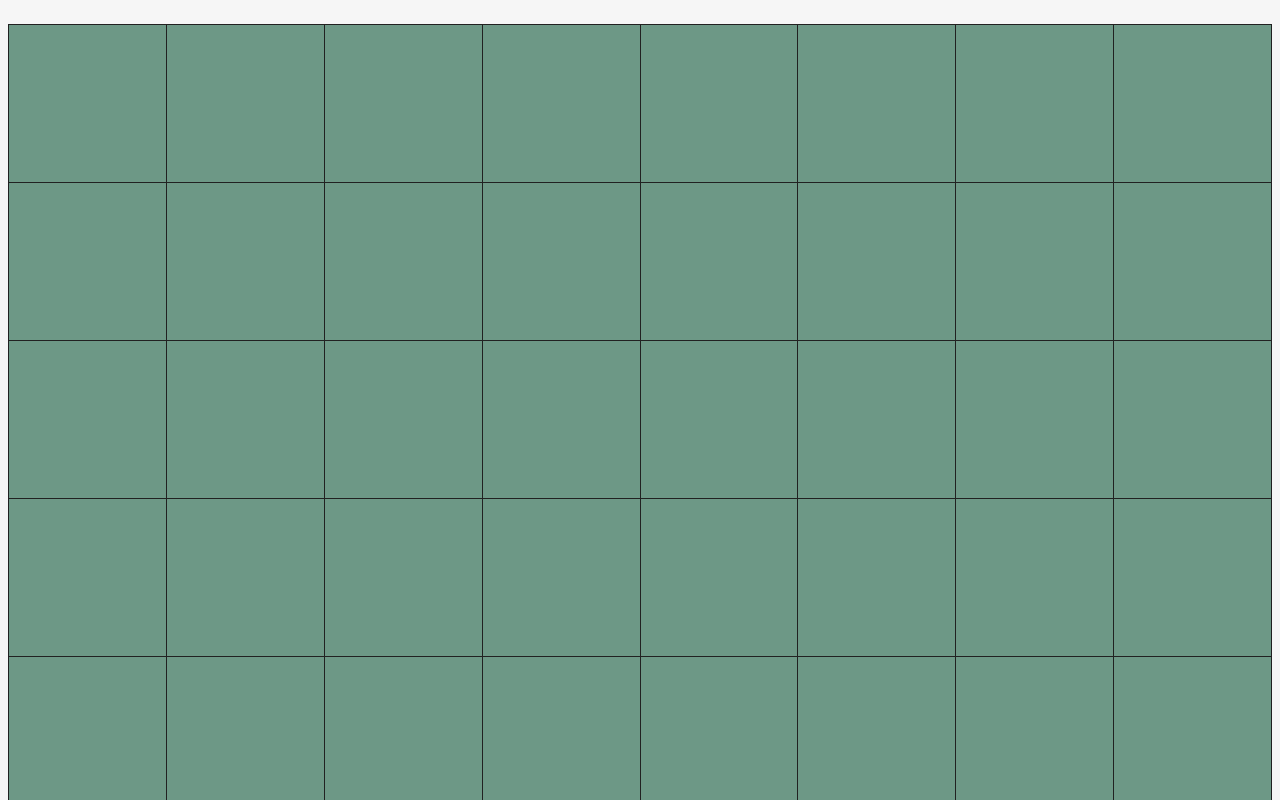
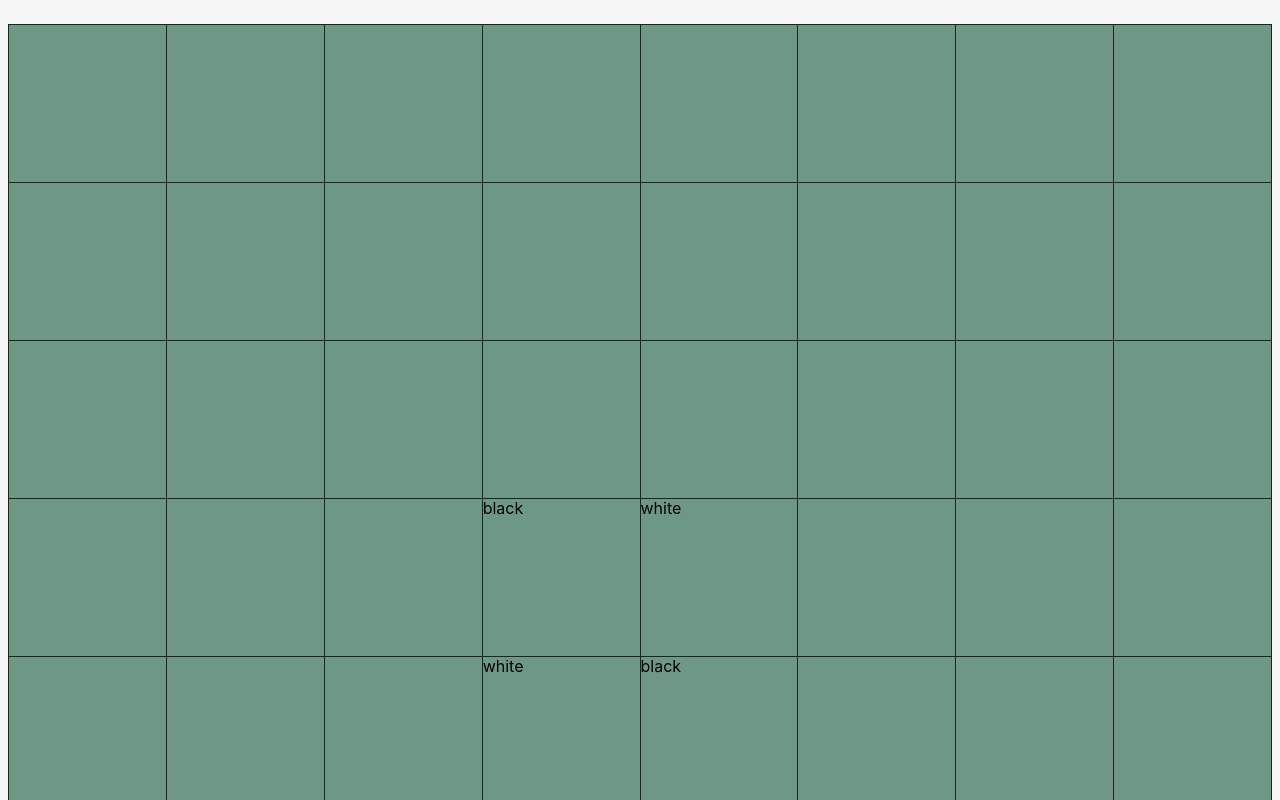
Before and after one commit to sakamuuy/othello-react, a React (Create React App) app: page / in a window 1280 px wide. Shown: the top 800 px of the page. Built offline with nearby package versions, Linux system fonts and the light colour scheme.

Commit message:
add game init

```diff
--- a/src/components/Board/Board.tsx
+++ b/src/components/Board/Board.tsx
@@ -1,14 +1,18 @@
-import { Square } from '../Square'
+import { Square, Props as SquareProps } from '../Square'
 import './index.css'
 
-const arr8len = Array(8).fill(0)
-export const Presentation = () => {
+export type Props = {
+  squarePropsArr: SquareProps[][],
+  currentPlayer: SquareProps['player']
+}
+
+export const Presentation = ({ squarePropsArr, currentPlayer }: Props) => {
   return (
     <div className="board">
-      {arr8len.map((_, i) => (
+      {squarePropsArr.map((row, i) => (
         <div key={`row:${i}`} className='board__row'>
-          {arr8len.map((_, j) => (
-            <Square key={`row:${i}-col:${j}`} />
+          {row.map((state, j) => (
+            <Square key={`row:${i}-col:${j}`} isSet={state.isSet} player={state.player} />
           ))}
         </div>
       ))}
--- a/src/components/Board/index.tsx
+++ b/src/components/Board/index.tsx
@@ -1,5 +1,7 @@
 import { Presentation } from "./Board"
+import { useBoard } from "./useBoard"
 
 export const Board = () => {
-  return <Presentation />
+  const props = useBoard()
+  return <Presentation {...props} />
 }
--- /dev/null
+++ b/src/components/Board/useBoard.ts
@@ -0,0 +1,34 @@
+import { useEffect, useState } from "react"
+import { Props } from './Board'
+
+const arr8 = Array(8).fill(0)
+export const useBoard = (): Props => {
+  const [currentPlayer, setCurrentPlayer] = useState<Props['currentPlayer']>('Player1')
+  const [squarePropsArr, setSquarePropsArr] = useState<Props['squarePropsArr']>(arr8.map(() => arr8.map(() => ({isSet: false}))))
+
+  useEffect(() => {
+    setSquarePropsArr(() => (
+      squarePropsArr.map((row,i) => (
+        row.map((s, j) => {
+          if ((i === 3 && j === 3) || (i === 4 && j === 4)) {
+            return {
+              isSet: true,
+              player: 'Player1'
+            }
+          } else if ((i === 3 && j === 4) || (i === 4 && j === 3)) {
+            return {
+              isSet: true,
+              player: 'Player2'
+            }
+          }
+          return s
+        })
+      ))
+    ))
+  }, [])
+
+  return {
+    squarePropsArr,
+    currentPlayer
+  }
+}
--- /dev/null
+++ b/src/components/Square/Square.tsx
@@ -0,0 +1,10 @@
+import type { Props } from '.'
+import './index.css'
+
+export const Presentation = ({ isSet, player }: Props) => {
+  return (
+    <div className="square">
+      {isSet? player === "Player1"? 'black' : 'white' : null}
+    </div>
+  )
+}
--- a/src/components/Square/index.tsx
+++ b/src/components/Square/index.tsx
@@ -1,7 +1,12 @@
-import './index.css'
+import { Presentation } from "./Square"
 
-export const Square = () => {
+export type Props = {
+  isSet: boolean
+  player?: 'Player1' | 'Player2'
+}
+
+export const Square = (props: Props) => {
   return (
-    <div className="square"></div>
+    <Presentation {...props} />
   )
 }
--- /dev/null
+++ b/src/components/Square/useSquare.ts
@@ -0,0 +1,3 @@
+export const useSquare = () => {
+
+}
```
